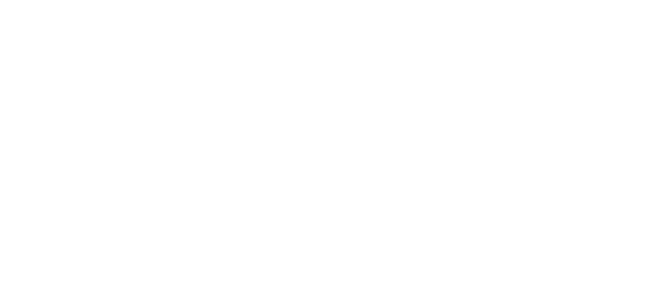
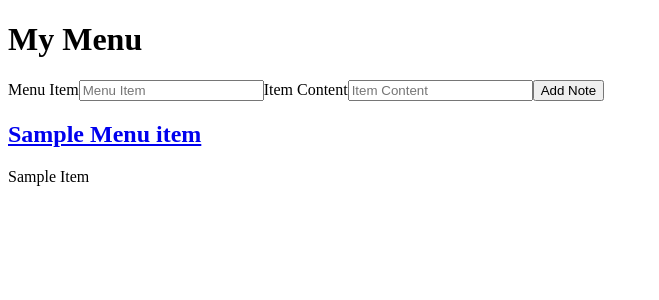
Before and after one commit to azatecas/Front-End, a React (Create React App) app in the folder sauti-forms/: page /dashboard in a window 1280 px wide. Shown: the top 300 px of the page, without its empty margins (0-659 px from the left). Built offline with nearby package versions, Linux system fonts and the light colour scheme; no server answers; sample sign-in values are in the browser's storage.

Commit message:
collaborative changes

```diff
--- a/sauti-forms/src/App.js
+++ b/sauti-forms/src/App.js
@@ -3,7 +3,8 @@
 import SignIn from './components/SignIn';
 import SignUp from './components/SignUp';
 import Landing from './components/Landing';
-import Home from './components/Home';
+import Dashboard from './components/flowComponents/Dashboard';
+import Flow from './components/flowComponents/Flow';
 import { PrivateRoute } from './PrivateRoute';
 
 function App() {
@@ -12,7 +13,8 @@
       <Route exact path='/' component={Landing} />
       <Route path='/sign-in' component={SignIn} />
       <Route path='/sign-up' component={SignUp} />
-      <PrivateRoute path='/home' component={Home} />
+      <PrivateRoute path='/dashboard' component={Dashboard} />
+      <PrivateRoute path='/flow/:id' component={Flow} />
     </div>
   );
 }
--- a/sauti-forms/src/components/Home.js
+++ /dev/null
@@ -1,13 +0,0 @@
-import React from 'react';
-
-const Home = () => {
-    return(
-        <div>
-            <p>
-                Protected page
-            </p>
-        </div>
-    )
-}
-
-export default Home;
--- a/sauti-forms/src/components/SignIn.js
+++ b/sauti-forms/src/components/SignIn.js
@@ -2,6 +2,7 @@
 import { Link } from "react-router-dom";
 import styled from 'styled-components';
 import { axiosWithAuth } from "../axiosAuth";
+import axios from 'axios';
 
 const StyledDiv = styled.div`
     display: flex;
@@ -41,6 +42,7 @@
 
 const SignIn = props => {
 
+    const [id, setId] = useState();
     const [username, setUsername] = useState("");
     const [password, setPassword] = useState("");
 
@@ -51,12 +53,20 @@
 
     const handleSubmit = e => {
         e.preventDefault();
+        axios.get("https://sauti-studio-3.herokuapp.com/api/auth/users")
+        .then(res => {
+            setId(res.data.map(user => {
+                if(user.username === username) {
+                    return user.id;
+                }
+            }))
+        })
         axiosWithAuth()
         .post("/api/auth/login", user)
         .then(res => {
             console.log(res);
             localStorage.setItem("token", res.data.token);
-            props.history.push("/home");
+            props.history.push("/dashboard");
       });
     } //end of handleSubmit function
 
--- a/sauti-forms/src/components/flowComponents/SampleDashboard.js
+++ b/sauti-forms/src/components/flowComponents/Dashboard.js
@@ -1,11 +1,11 @@
-import React, { useState } from 'react';
+import React, { useState, useEffect } from 'react';
 import ReactDOM from 'react-dom';
 import FlowForm from './FlowForm';
 import FlowCard from './FlowCard';
+import axios from 'axios';
 
-
-const SampleDashboard = () => {
-    const [menu, setMenu ] = setState([
+const Dashboard = props => {
+    const [menus, setMenus ] = useState([
         {
             id: 1,
             menuItem: 'Sample Menu item',
@@ -19,17 +19,23 @@
             menuItem: param.menuItem,
             itemContent: param.itemContent
         };
-        setMenu([...menu, newMenu]);
+        setMenus([...menus, newMenu]);
     }
-
+    useEffect(() => {
+        axios.get(`https://sauti-studio-3.herokuapp.com/api/users/${props.match.params.id}/flows`)
+        .then(res => {
+            console.log(res.data)
+            setMenus(res.data);
+        })
+    },[])
     return (
         <div>
             <h1>My Menu</h1>
             <FlowForm addNewMenuItem = { addNewMenuItem } />
-            <FlowCard menu={ menu }/>
+            <FlowCard menus={ menus }/>
         </div>
     )
 
 }
 
-import default SampleDashboard;
+export default Dashboard;
--- /dev/null
+++ b/sauti-forms/src/components/flowComponents/Flow.js
@@ -0,0 +1,48 @@
+import React, { useState, useEffect } from 'react';
+import axios from 'axios';
+import FlowPage from './FlowPage';
+
+const Flow = props => {
+    const state = {
+        name: "",
+        category: "",
+        pages: []
+    }
+    const [root, setRoot] = useState("");
+    const [flow, setFlow] = useState(state);
+    const handleChanges = e => {
+        e.preventDefault();
+        setRoot(e.target.value);
+    }
+    const handleSubmit = e => {
+        e.preventDefault();
+    }
+    useEffect(() => {
+        axios.get(`https://sauti-studio-3.herokuapp.com/api/users/flows/${props.match.params.id}`)
+        .then(res => {
+            console.log(res.data)
+            setFlow(res.data);
+        })
+    },[])
+    return(
+        <div>
+            <form onSubmit={handleSubmit}>
+                <input type='text' value={root} onChange={handleChanges}/>
+                <button>Add Root</button>
+            </form>
+            <div style={{border: '1px solid black', width: '300px', margin: '1%', padding: '2%'}}>
+                <p>Name: {flow.name}</p>
+                <p>Category: {flow.category}</p>
+                {flow.pages.map(item => (
+                    <FlowPage key={item.id} page={item}/>
+                ))}
+                <form>
+                    <input type="text" placeholder="Add page"/>
+                    <button>Add page</button>
+                </form>
+            </div>
+        </div>
+    )
+}
+
+export default Flow;
--- a/sauti-forms/src/components/flowComponents/FlowCard.js
+++ b/sauti-forms/src/components/flowComponents/FlowCard.js
@@ -1,10 +1,17 @@
 import React, { useState } from "react";
+import { Link } from 'react-router-dom';
 
 const FlowCard = (props) => {
+    return (
     <div>
-
+    { props.menus.map(item => (
+        <div key={item.id}>
+            <Link to={`/flow/${item.id}`}><h2>{item.menuItem}</h2></Link>
+            <p>{item.itemContent}</p>
+        </div>
+    ))}
     </div>
-
-}
+    );
+};
 
 export default FlowCard;
--- a/sauti-forms/src/components/flowComponents/FlowForm.js
+++ b/sauti-forms/src/components/flowComponents/FlowForm.js
@@ -2,7 +2,8 @@
 
 const FlowForm = (props) => {
 
-    const [menu, setMenu] = setState({
+    const [menu, setMenu] = useState({
+        id: "",
         menuItem: "",
         itemContent: ""
     });
@@ -13,26 +14,30 @@
 
     const submitForm = e => {
         e.preventDefault();
-        props.addNewItem(note);
-        setMenu({ menuItem: "", itemContent: "" });
+        props.addNewMenuItem(menu);
+        console.log('this is menu', menu);
+        setMenu({
+            menuItem: "",
+            itemContent: ""
+         });
       };
 
 
     return (
-        <form>
+        <form onSubmit={ submitForm }>
             <label htmlFor='menu-item'>Menu Item</label>
             <input
                 id="menu-item"
                 type="text"
-                name="menu-item"
+                name="menuItem"
                 onChange={handleChanges}
                 placeholder="Menu Item"
             />
             <label htmlFor='item-content'>Item Content</label>
             <input
                 id="item-content"
-                type="textarea"
-                name="menu-item"
+                type="text"
+                name="itemContent"
                 onChange={handleChanges}
                 placeholder="Item Content"
             />
--- /dev/null
+++ b/sauti-forms/src/components/flowComponents/FlowPage.js
@@ -0,0 +1,12 @@
+import React from 'react';
+
+const FlowPage = props => {
+    return(
+        <div style={{border: '1px solid black', width: '300px', margin: '2%', padding: '1%'}}>
+            <p>{props.page.name}</p>
+            <p>{props.page.content}</p>
+        </div>
+    )
+}
+
+export default FlowPage;
```
